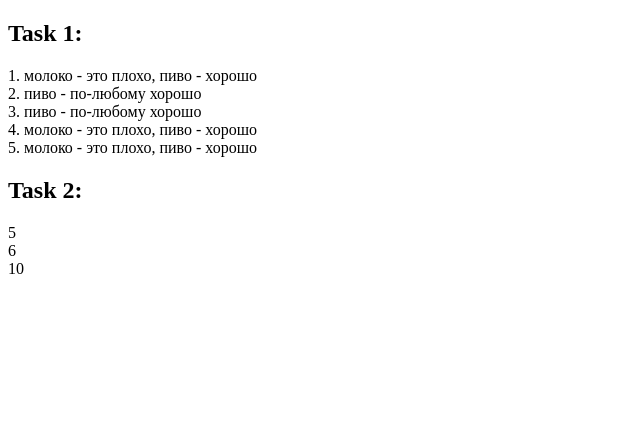
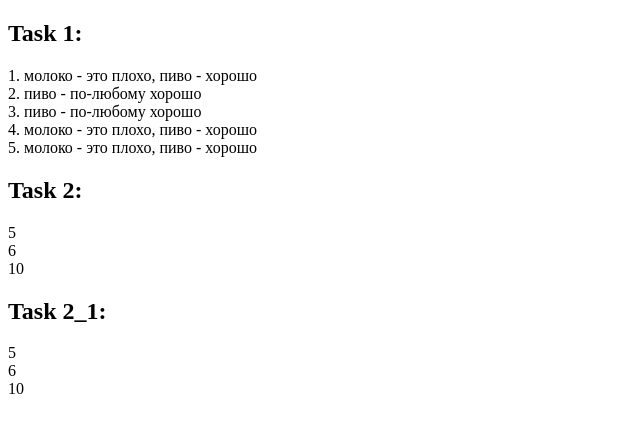
Before and after one commit to tenirina/homework_65_irina_ten, a plain HTML site: page index.html in a window 1280 px wide. Shown: the whole page, without its empty margins (0-640 px from the left). Drawn offline with Linux system fonts and the light colour scheme.

Commit message:
Add
Решение 2-го задание другим способом.

```diff
--- a/index.html
+++ b/index.html
@@ -14,6 +14,11 @@
     <h2>Task 2:</h2>
 
     <p id="task_2"></p>
+
+    <h2>Task 2_1:</h2>
+
+    <p id="task_2_1"></p>
+
 
 
     <script>
@@ -56,6 +61,20 @@
             total += avg + "<br>";
         }
 
+        // task 2_1
+
+        const arrFirst = [1, 5, 12, 4, 3];
+        const arrSecond = [2, 3, 4, 5, 6, 7, 8, 9, 10];
+        const arrThird  = [3, 10, 17];
+        let tot = '';
+
+        let average_1 = arrayFirst.reduce((a, b) => a + b, 0) / arrayFirst.length;
+        let average_2 = arraySecond.reduce((a, b) => a + b, 0) / arraySecond.length;
+        let average_3 = arrayThird.reduce((a, b) => a + b, 0) / arrayThird.length;
+        tot = String(average_1) + "<br>" + String(average_2) + "<br>" + String(average_3)
+
+        document.getElementById("task_2_1").innerHTML = tot;
+
 
     </script>
 </body>
```
